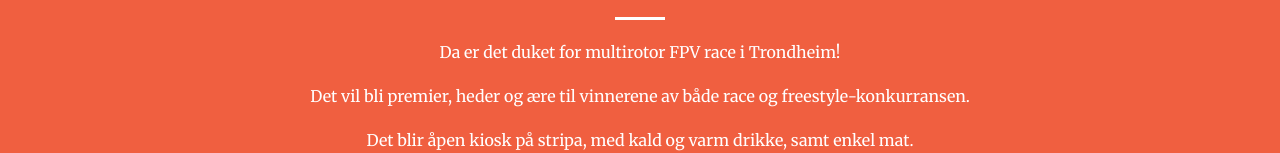
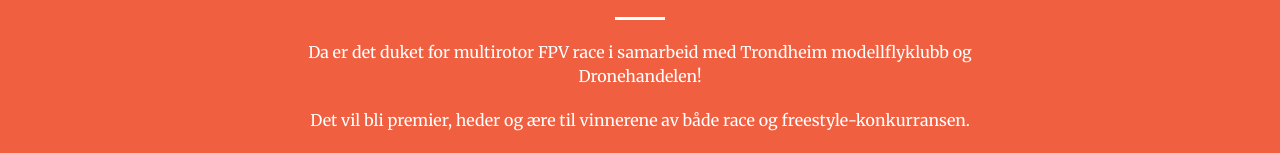
Before and after one commit to trddroneklubb/web, a website: page race.html in a window 1280 px wide. Shown: the part 1061-1214 px from the top of the page. Drawn offline with nearby package versions, Linux system fonts and the light colour scheme.

Commit message:
Add files via upload

```diff
--- a/race.html
+++ b/race.html
@@ -85,7 +85,7 @@
                 <div class="col-lg-8 col-lg-offset-2 text-center">
                     <h1 class="section-heading">Trondheim FPV Race 2017</h1>
                     <hr class="light">
-                        <p>Da er det duket for multirotor FPV race i Trondheim!</p>
+                        <p>Da er det duket for multirotor FPV race i samarbeid med Trondheim modellflyklubb og Dronehandelen!</p>
                         <p>Det vil bli premier, heder og ære til vinnerene av både race og freestyle-konkurransen.</p>
                         <p>Det blir åpen kiosk på stripa, med kald og varm drikke, samt enkel mat.</p>
                         <p>Dronehandelen stiller med butikk, slik at nye deler kan kjøpes på stedet!</p>
```
